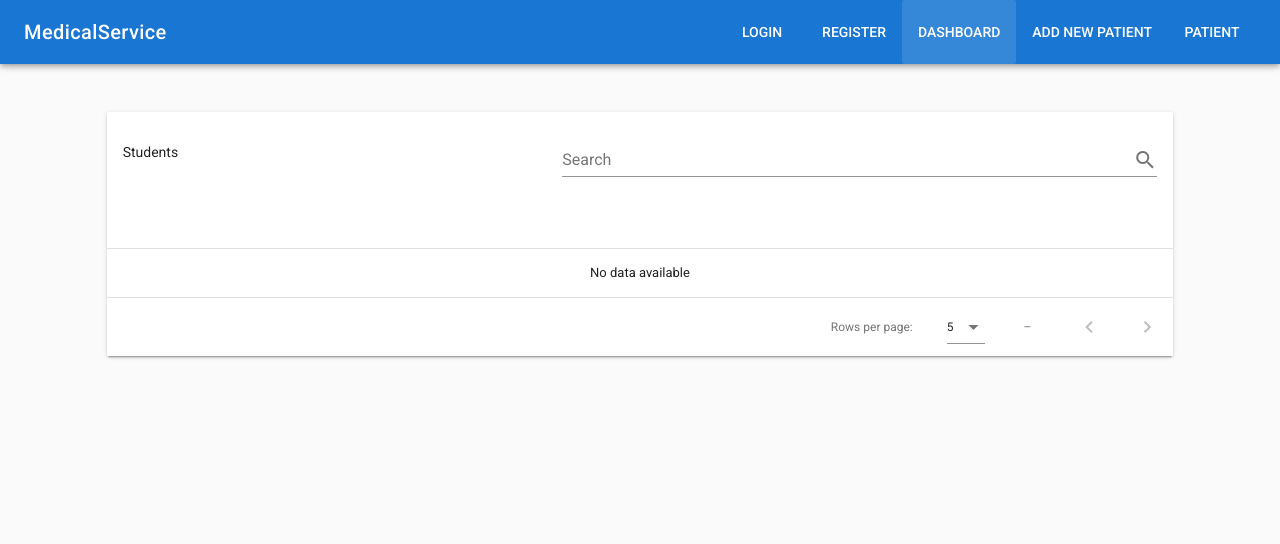
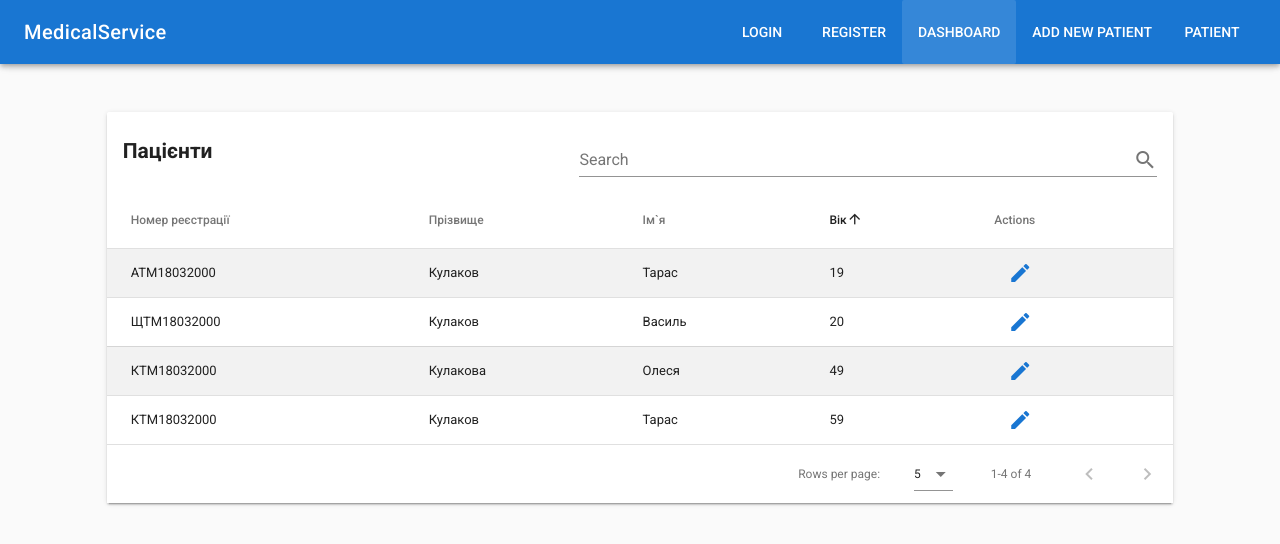
Before and after one commit to SolyaHetman/medical-service, a Vue app in the folder client/: page /#/dashboard in a window 1280 px wide. Shown: the top 544 px of the page. Built offline with nearby package versions, Linux system fonts and the light colour scheme.

Commit message:
table for doctor1

```diff
--- a/client/public/index.html
+++ b/client/public/index.html
@@ -7,6 +7,7 @@
     <meta name="viewport" content="width=device-width,initial-scale=1.0">
     <link rel="icon" href="<%= BASE_URL %>favicon.ico">
     <link href='https://fonts.googleapis.com/css?family=Roboto:100,300,400,500,700,900|Material+Icons' rel="stylesheet">
+    <link href="https://fonts.googleapis.com/css?family=Material+Icons" rel="stylesheet">
     <title>client</title>
 </head>
 
--- a/client/src/components/Doctor/AddPatient/Tabs/Tab1.vue
+++ b/client/src/components/Doctor/AddPatient/Tabs/Tab1.vue
@@ -140,6 +140,7 @@
           <v-text-field
             v-model= generalData.numberESID
             label="Номер ESID"
+            clearable
           ></v-text-field>
         </v-flex>
 
--- a/client/src/components/Doctor/AddPatient/Tabs/Tab2.vue
+++ b/client/src/components/Doctor/AddPatient/Tabs/Tab2.vue
@@ -31,6 +31,7 @@
             <v-text-field v-if="(pathDagnosis.pid_select == 'Інше') & (pathDagnosis.pid_lab_only == 'yes')"
                 v-model= pathDagnosis.pid_select_enter
                 label="Введіть інформацію"
+                clearable
             ></v-text-field>
           </v-radio-group>
         </v-flex>
--- a/client/src/components/Doctor/AddPatient/Tabs/Tab3.vue
+++ b/client/src/components/Doctor/AddPatient/Tabs/Tab3.vue
@@ -13,6 +13,7 @@
             <v-text-field v-if="pidDiagnosis.damage_genes == 'additional_genes'"
                 v-model= pidDiagnosis.additional_genes
                 label="Введіть дані"
+                clearable
             ></v-text-field>
           </v-radio-group>
         </v-flex>
--- a/client/src/components/Doctor/AddPatient/Tabs/Tab4.vue
+++ b/client/src/components/Doctor/AddPatient/Tabs/Tab4.vue
@@ -4,7 +4,7 @@
       <v-layout>
 
         <v-flex xs12 md4>
-          <p>Чи будь-що з нижче наведеного було застосоване в даного пацієнтаи</p>
+          <p>Чи будь-що з нижче наведеного було застосоване в даного пацієнта</p>
           <v-radio-group v-model=" stemCellsGeneticTheraty.stem_cells_transplantation" :mandatory="false">
             <v-radio color="#1976d2" label="Трансплантація стурбурових клітин" value="no_mutations_detected"></v-radio>
             <v-radio color="#1976d2" label="Так" value="yes"></v-radio>
@@ -13,11 +13,12 @@
             <v-text-field v-if="stemCellsGeneticTheraty.stem_cells_transplantation == 'yes'"
                 v-model= stemCellsGeneticTheraty.stem_cells_transplantation_yes
                 label="Введіть дані"
+                clearable
             ></v-text-field>
           </v-radio-group>
         </v-flex>
         <v-flex md3>
-          <p>Дана трансплантації</p>
+          <p>Дата трансплантації</p>
           <v-radio-group v-model=" stemCellsGeneticTheraty.transplantation_data" :mandatory="false">
             <v-radio color="#1976d2" label="Відомо" value="known"></v-radio>
             <v-radio color="#1976d2" label="Невідомо" value="unknown"></v-radio>
--- a/client/src/components/Doctor/Table.vue
+++ b/client/src/components/Doctor/Table.vue
@@ -3,7 +3,7 @@
         <v-flex md10 class="mx-auto">
             <v-card>
                 <v-card-title>
-                    Students
+                    <h1>Пацієнти</h1>
                     <v-spacer></v-spacer>
                     <v-text-field
                     v-model="search"
@@ -13,18 +13,24 @@
                     hide-details
                     ></v-text-field>
                 </v-card-title>
-                <v-data-table
+                <v-data-table class="table table-striped"
                     :headers="headers"
-                    :items="desserts"
+                    :items="patient"
                     :search="search"
                 >
                     <template v-slot:items="props">
-                    <td>{{ props.item.name }}</td>
-                    <td class="text-xs-right">{{ props.item.calories }}</td>
-                    <td class="text-xs-right">{{ props.item.fat }}</td>
-                    <td class="text-xs-right">{{ props.item.carbs }}</td>
-                    <td class="text-xs-right">{{ props.item.protein }}</td>
-                    <td class="text-xs-right">{{ props.item.iron }}</td>
+                    <td>{{ props.item.register_number }}</td>
+                    <td>{{ props.item.lastname }}</td>
+                    <td>{{ props.item.firstname }}</td>
+                    <td>{{ props.item.age }}</td>
+                    <td class="text-center">
+                        <v-btn flat icon color="#1976d2" to="/patientinfo">
+                            <v-icon >
+                                edit
+                            </v-icon>
+                        </v-btn>
+
+                    </td>
                     </template>
                     <v-alert v-slot:no-results :value="true" color="error" icon="warning">
                     Your search for "{{ search }}" found no results.
@@ -35,9 +41,57 @@
     </v-layout>
 </template>
 
+<style>
+table tbody tr:nth-of-type(odd) {
+   background-color: rgba(0, 0, 0, .05);
+ }
+</style>
+
 
 <script>
 export default {
-
+    data () {
+      return {
+        search: '',
+        headers: [
+          {
+            text: 'Номер реєстрації',
+            align: 'left',
+            sortable: false,
+            value: 'register_number'
+          },
+          { text: 'Прізвище', value: 'lastname',sortable: false },
+          { text: 'Ім`я', value: 'firstname' ,sortable: false},
+          { text: 'Вік', value: 'age' },
+          { text: 'Actions', value: 'register_number', sortable: false }
+        ],
+        patient: [
+          {
+            register_number: 'АТМ18032000',
+            firstname: 'Тарас',
+            lastname: 'Кулаков',
+            age : 19,
+          },
+          {
+            register_number: 'ЩТМ18032000',
+            firstname: 'Василь',
+            lastname: 'Кулаков',
+            age : 20,
+          },
+          {
+            register_number: 'КТМ18032000',
+            firstname: 'Олеся',
+            lastname: 'Кулакова',
+            age : 49,
+          },
+          {
+            register_number: 'КТМ18032000',
+            firstname: 'Тарас',
+            lastname: 'Кулаков',
+            age : 59,
+          },
+        ]
+      }
+    }
 }
 </script>
```
